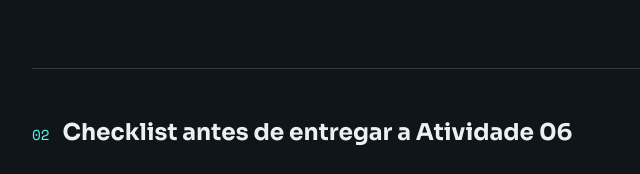
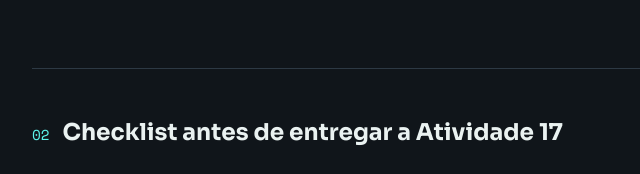
Before and after one commit to rclepf/GuiaAudition, a plain HTML site: page parte-6-dicas.html in a window 1280 px wide. Shown: the part 1002-1176 px from the top of the page, 186-826 px from the left. Drawn offline with nearby package versions, Linux system fonts and the light colour scheme.

Commit message:
Update parte-6-dicas.html

```diff
--- a/parte-6-dicas.html
+++ b/parte-6-dicas.html
@@ -113,7 +113,7 @@ p{color:var(--text-dim);}
   </section>
 
   <section>
-    <div class="sec-head"><span class="sec-num">02</span><h2>Checklist antes de entregar a Atividade 06</h2></div>
+    <div class="sec-head"><span class="sec-num">02</span><h2>Checklist antes de entregar a Atividade 17</h2></div>
     <div class="checklist">
       <div class="check-row"><div class="box"></div><p>Trilhas de música, SFX (e locução, se houver) niveladas e sem picos estourando</p></div>
       <div class="check-row"><div class="box"></div><p>Ruídos de fundo tratados nos clipes que precisavam (Parte 03)</p></div>
```
